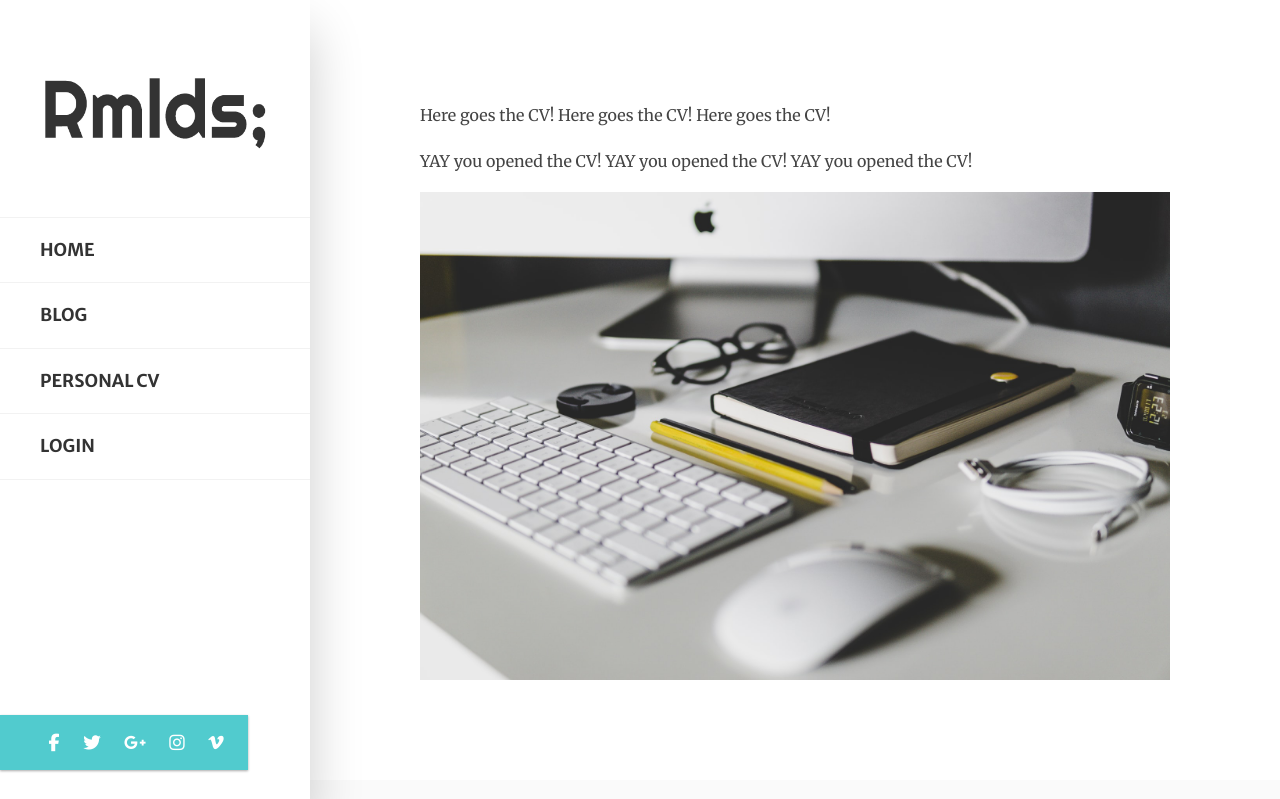
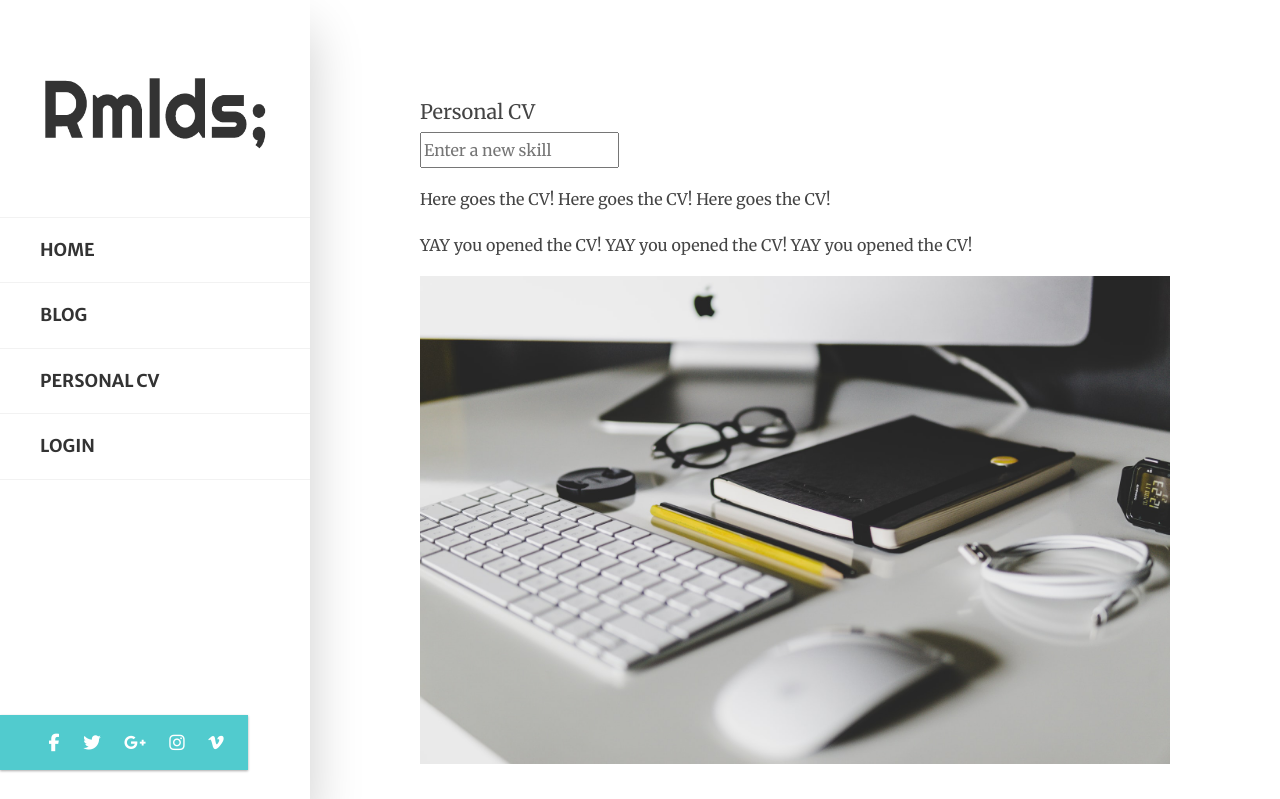
Before and after one commit to romualdasp/python-personal-website, a Django app: page /cv/ in a window 1280 px wide. Shown: the top 799 px of the page. Run offline with Django 3.2, Linux system fonts and the light colour scheme; some libraries are stand-ins or nearby versions.

Commit message:
modify cv_preview.html for tests

```diff
--- a/cv/templates/cv/cv_preview.html
+++ b/cv/templates/cv/cv_preview.html
@@ -2,6 +2,9 @@
 {% load static %}
 
 {% block content %}
+    <h5 class="cv-title">Personal CV</h5>
+    <input id="new-skill" placeholder="Enter a new skill"/>
+    <ul id="skill-list"></ul>
     <p>Here goes the CV! Here goes the CV! Here goes the CV!</p>
     <p>YAY you opened the CV! YAY you opened the CV! YAY you opened the CV!</p>
     <img src="/static/images/none.jpg" alt="none" style="max-width: 100%;">
```
Also changed, not shown: tests/functional_tests.py (+4 -3 lines).
